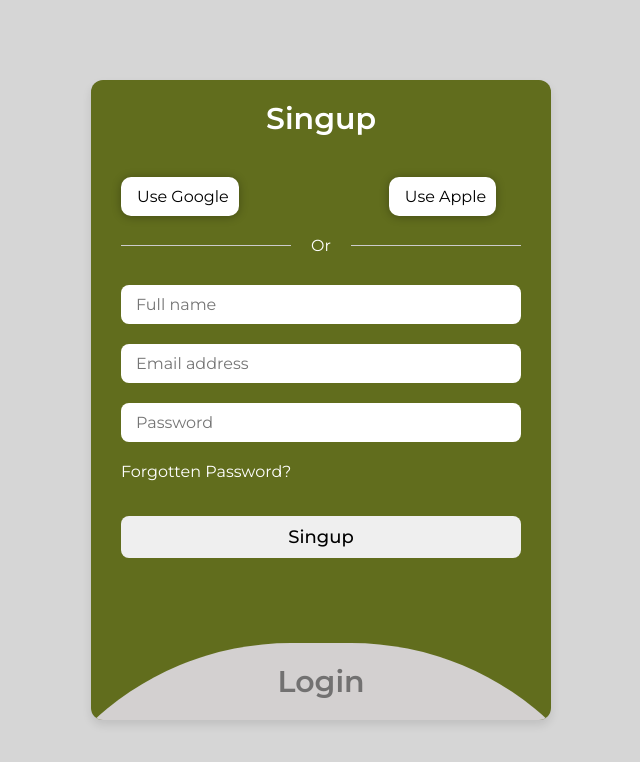
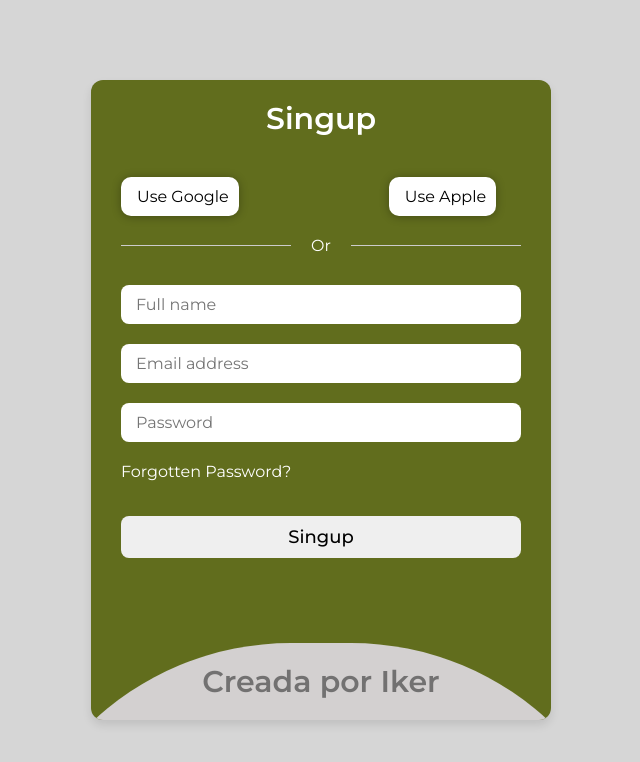
Before and after one commit to IkerOwO/Login-Page, a plain HTML site: page index.html in a window 1280 px wide. Shown: the whole page, without its empty margins (319-959 px from the left). Drawn offline with Linux system fonts and the light colour scheme.

Commit message:
Update 1

```diff
--- a/index.html
+++ b/index.html
@@ -37,7 +37,7 @@
         </div>
 
     <div class="login-section">
-        <header>Login</header>
+        <header>Creada por Iker</header>
 
         <div class="separator">
             <div class="line"></div>
@@ -55,5 +55,7 @@
 
     </div>
 
+
+
 </body>
 </html>
```
Also changed, not shown: style.css (line endings or trailing spaces).
